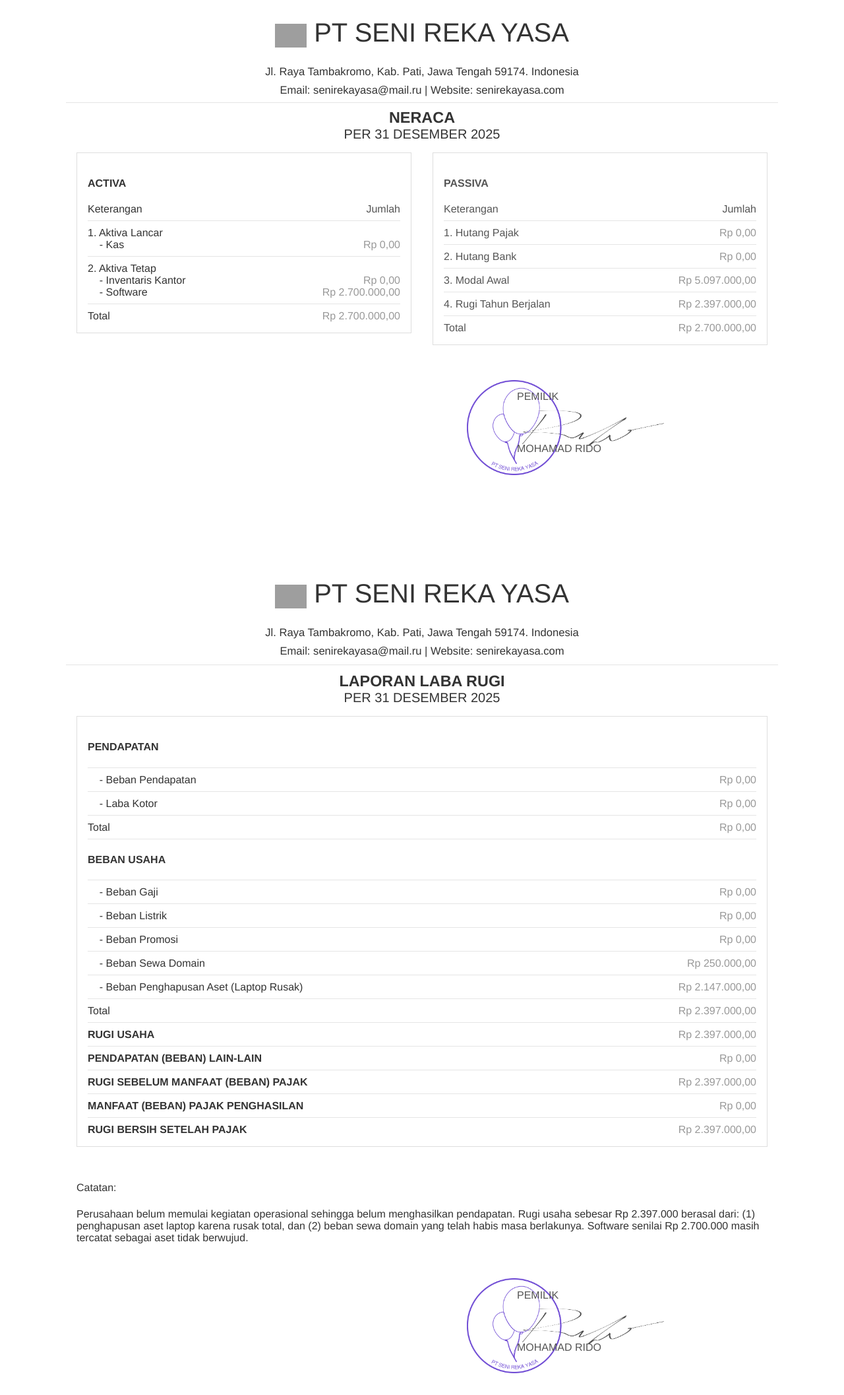
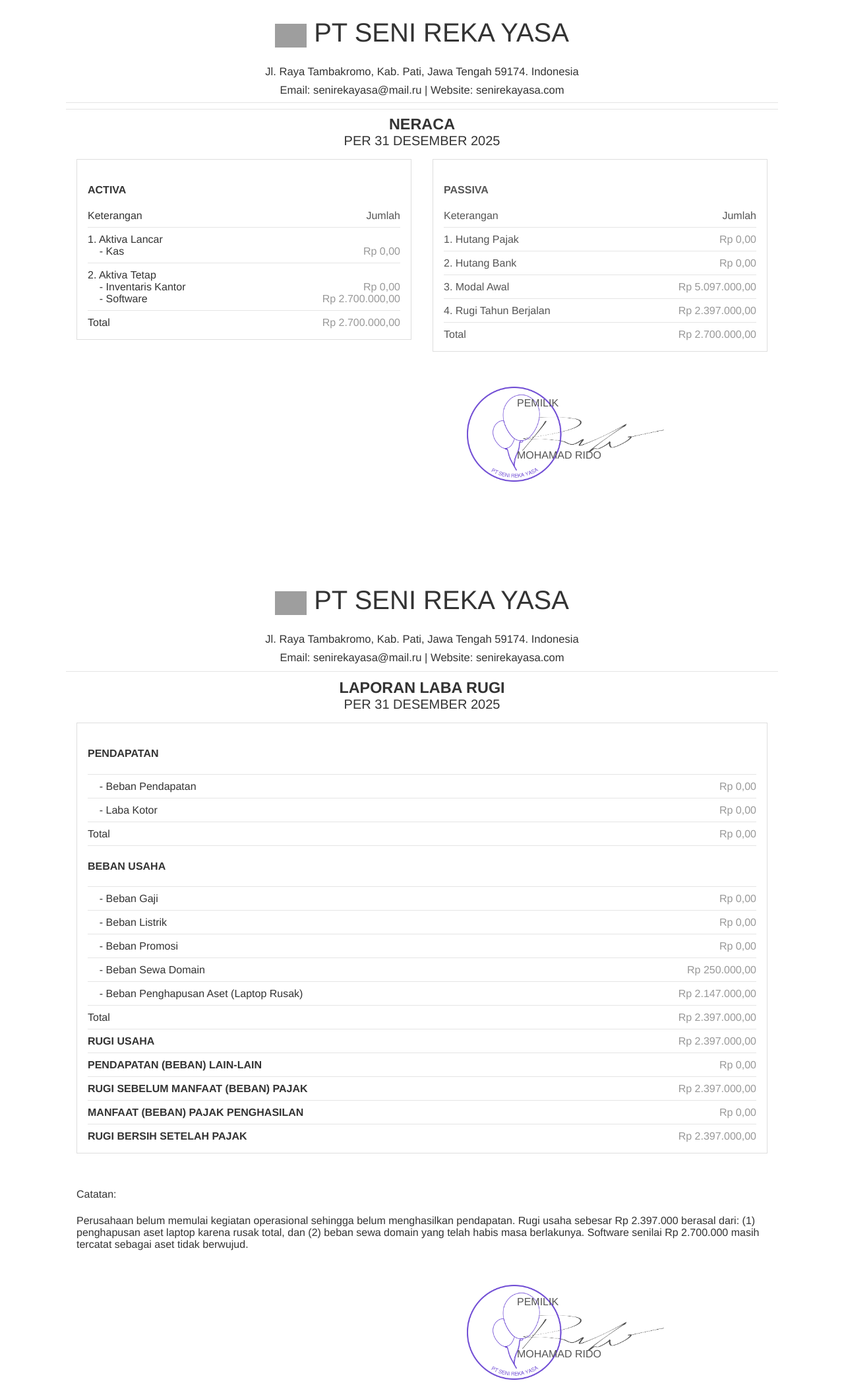
Before and after one commit to artslinux/nudc33ycmqc, a Jekyll site: the page neraca.html, which Jekyll copies as it is, in a window 1280 px wide. Shown: the whole page at 66% size. Built offline with Jekyll 4.4.1, drawn with Linux system fonts in a browser that asks for light colours; grey boxes are pictures that could not be loaded.

Commit message:
Update neraca.html

```diff
--- a/neraca.html
+++ b/neraca.html
@@ -243,7 +243,7 @@ html {scrollbar-width: thin; scrollbar-color: #888 #f1f1f1;}
 <div>
 
 </div>
-<hr>
+<hr><hr>
 <div class="title-top">
 <h3 style="margin:0;">NERACA</h3>
 <h4 style="margin:0;">PER 31 DESEMBER 2025</h4>
```
